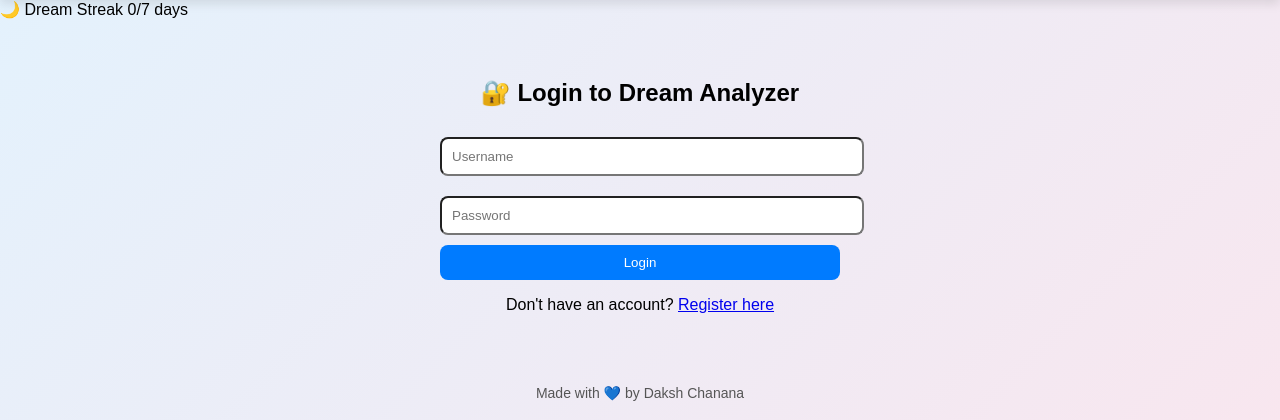
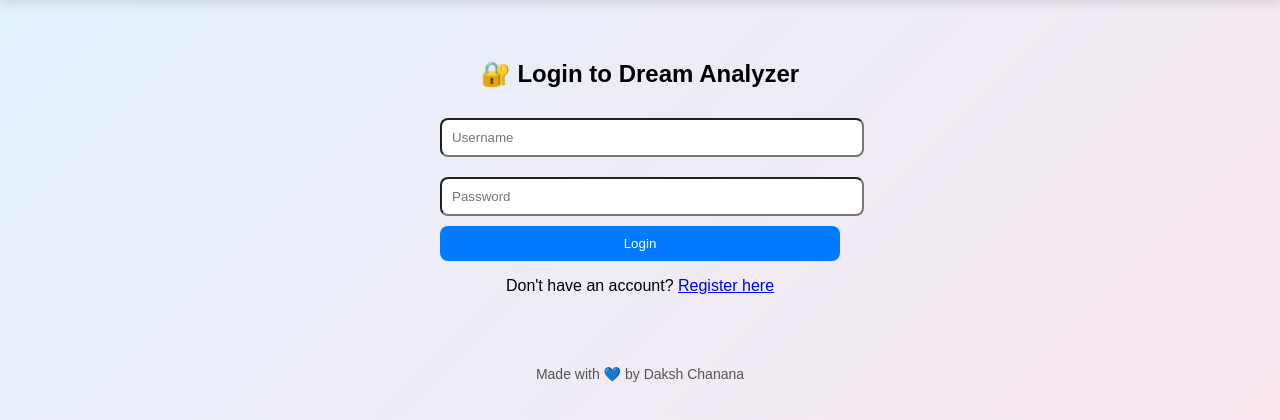
Before and after one commit to daksh0103-prog/Dream-Analyzer-using-Machine-Learning, a Flask app: a page that uses templates/base.html in a window 1280 px wide. Shown: the part 49-469 px from the top of the page. Run offline with Flask 3, Linux system fonts and the light colour scheme.

Commit message:
Update base.html

```diff
--- a/templates/base.html
+++ b/templates/base.html
@@ -186,33 +186,6 @@
         {% endif %}
     </nav>
 
-    {% if current_user.streak_count %}
-  {% set streak = current_user.streak_count %}
-{% else %}
-  {% set streak = 0 %}
-{% endif %}
-
-{% if streak < 7 %}
-  {% set goal = 7 %}
-{% elif streak < 30 %}
-  {% set goal = 30 %}
-{% else %}
-  {% set goal = 50 %}
-{% endif %}
-
-<div class="streak-visual">
-  <div class="streak-label">
-    <span>🌙 Dream Streak</span>
-    <span>{{ streak }}/{{ goal }} days</span>
-  </div>
-
-  <div class="streak-bar">
-    <div class="streak-fill"
-         style="width: {{ (streak / goal) * 100 if streak < goal else 100 }}%;">
-    </div>
-  </div>
-</div>
-
     <!-- 🌟 PAGE CONTENT -->
     <div class="container">
         {% block content %}{% endblock %}
```
